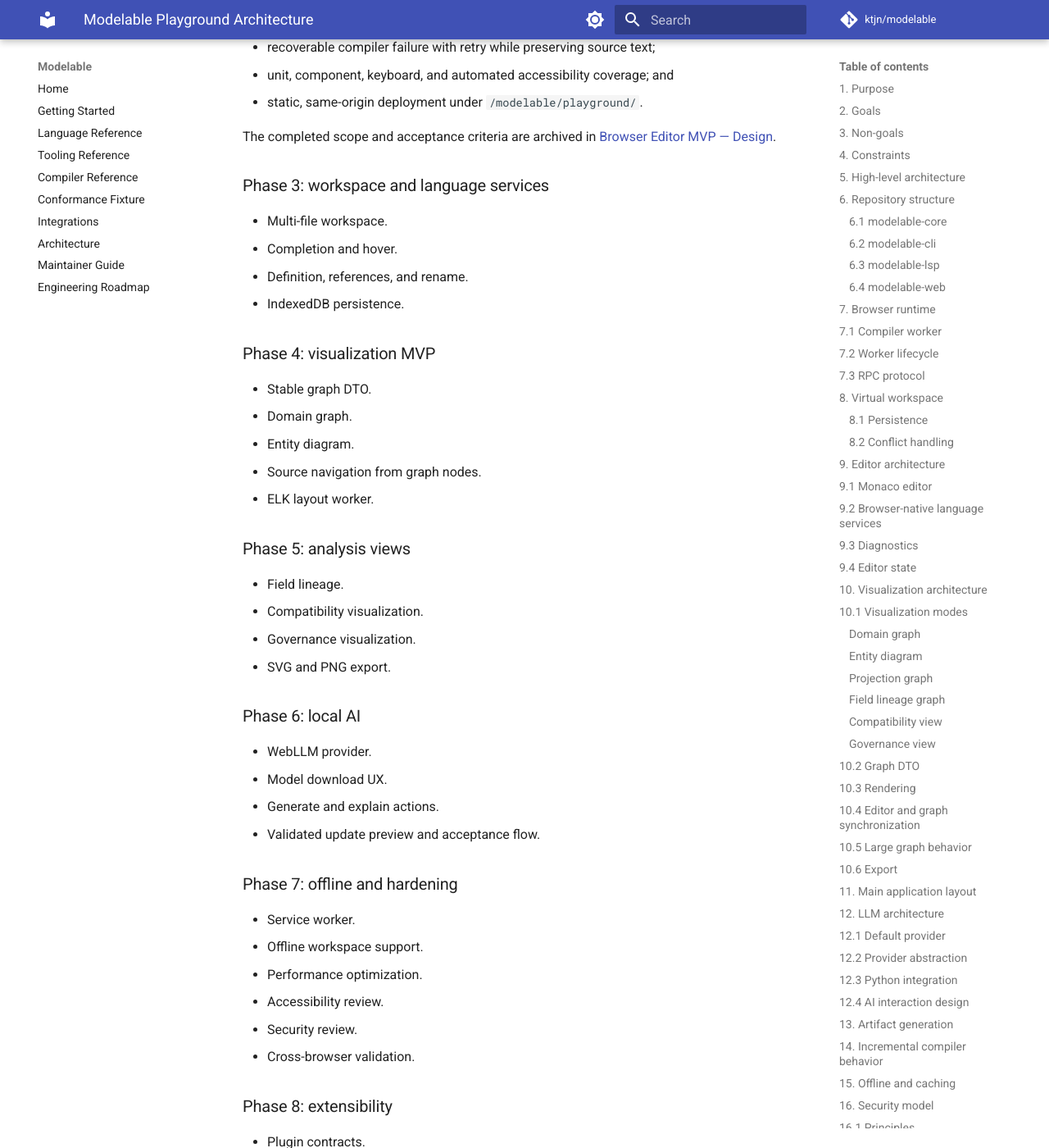
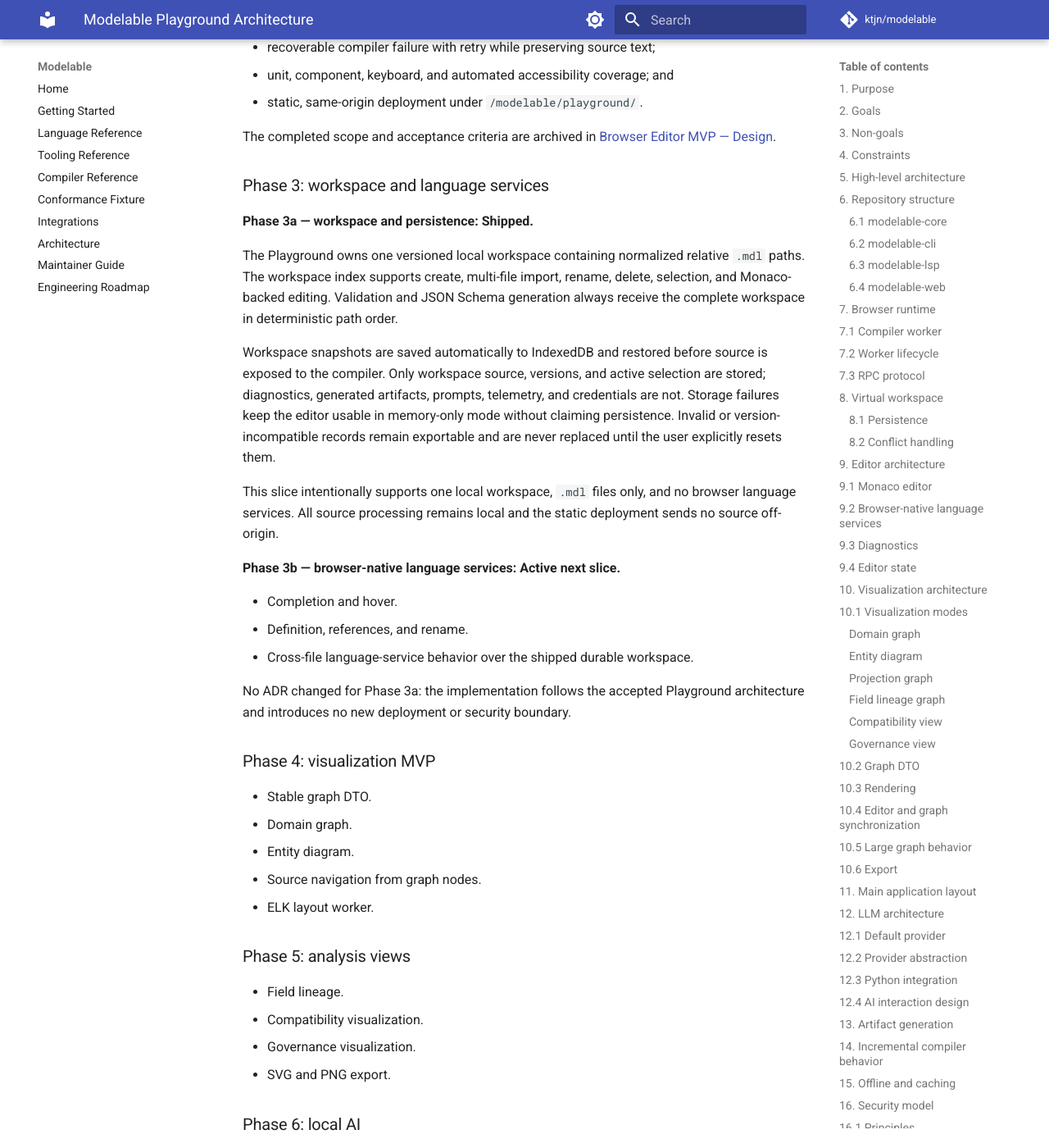
Before and after one commit to ktjn/modelable, an MkDocs documentation site: the page built from docs/playground-design.md, in a window 1280 px wide and 1400 px high, scrolled down 24971 px. Shown: the whole window at 82% size. Built offline with MkDocs 1.6.1 and Material for MkDocs 9.7.7, drawn with Linux system fonts in a browser that asks for light colours; comment, search, counter and statistics services are not loaded.

Commit message:
docs: ship playground workspace persistence

```diff
--- a/docs/playground-design.md
+++ b/docs/playground-design.md
@@ -954,10 +954,34 @@ The completed scope and acceptance criteria are archived in
 
 ### Phase 3: workspace and language services
 
-- Multi-file workspace.
+**Phase 3a — workspace and persistence: Shipped.**
+
+The Playground owns one versioned local workspace containing normalized
+relative `.mdl` paths. The workspace index supports create, multi-file import,
+rename, delete, selection, and Monaco-backed editing. Validation and JSON
+Schema generation always receive the complete workspace in deterministic path
+order.
+
+Workspace snapshots are saved automatically to IndexedDB and restored before
+source is exposed to the compiler. Only workspace source, versions, and active
+selection are stored; diagnostics, generated artifacts, prompts, telemetry,
+and credentials are not. Storage failures keep the editor usable in
+memory-only mode without claiming persistence. Invalid or version-incompatible
+records remain exportable and are never replaced until the user explicitly
+resets them.
+
+This slice intentionally supports one local workspace, `.mdl` files only, and
+no browser language services. All source processing remains local and the
+static deployment sends no source off-origin.
+
+**Phase 3b — browser-native language services: Active next slice.**
+
 - Completion and hover.
 - Definition, references, and rename.
-- IndexedDB persistence.
+- Cross-file language-service behavior over the shipped durable workspace.
+
+No ADR changed for Phase 3a: the implementation follows the accepted
+Playground architecture and introduces no new deployment or security boundary.
 
 ### Phase 4: visualization MVP
 
```
Also changed, not shown: CHANGELOG.md (+6 -0 lines), README.md (+15 -0 lines), ROADMAP.md (+10 -10 lines), docs/superpowers/plans/archived/2026-07-20-playground-workspace-persistence.md (renamed from docs/superpowers/plans/2026-07-20-playground-workspace-persistence.md, +3 -1 lines), docs/superpowers/specs/archived/2026-07-20-playground-workspace-persistence-design.md (renamed from docs/superpowers/specs/2026-07-20-playground-workspace-persistence-design.md, +1 -1 lines), 3 other files.
